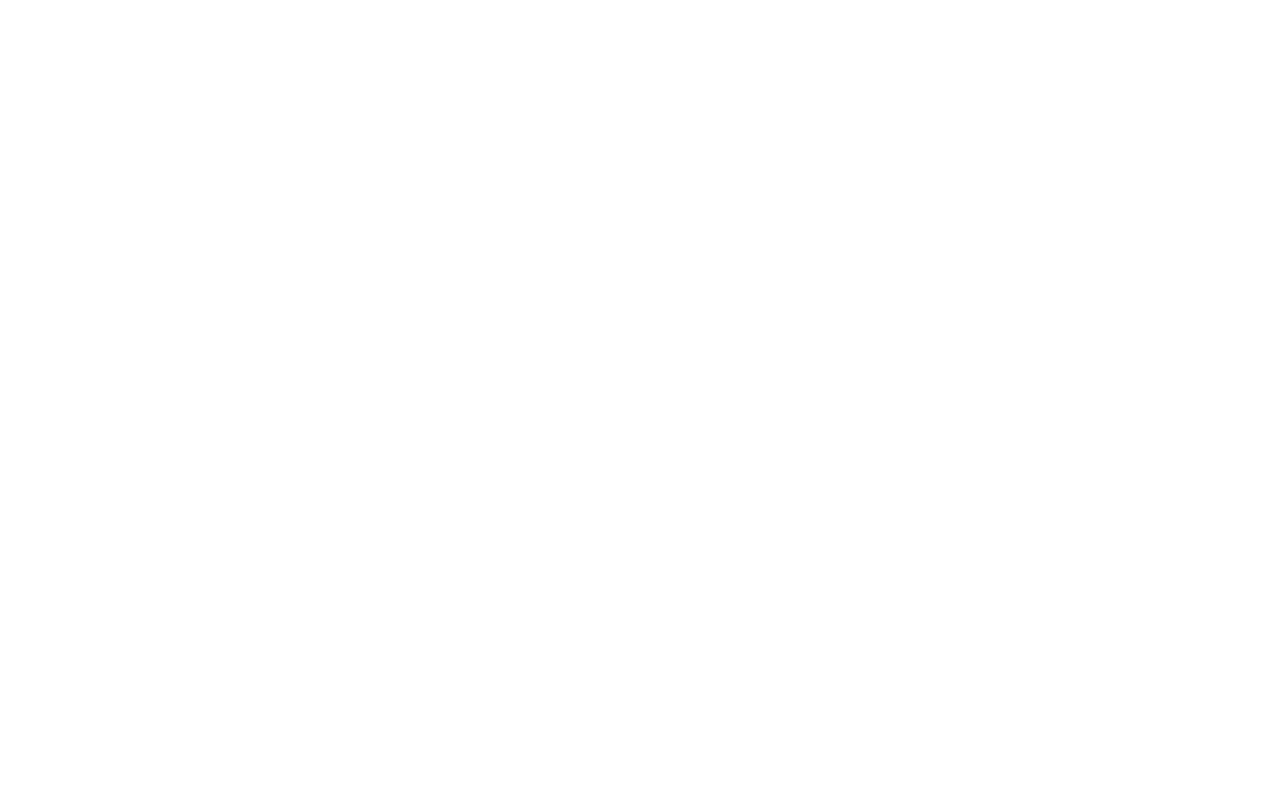
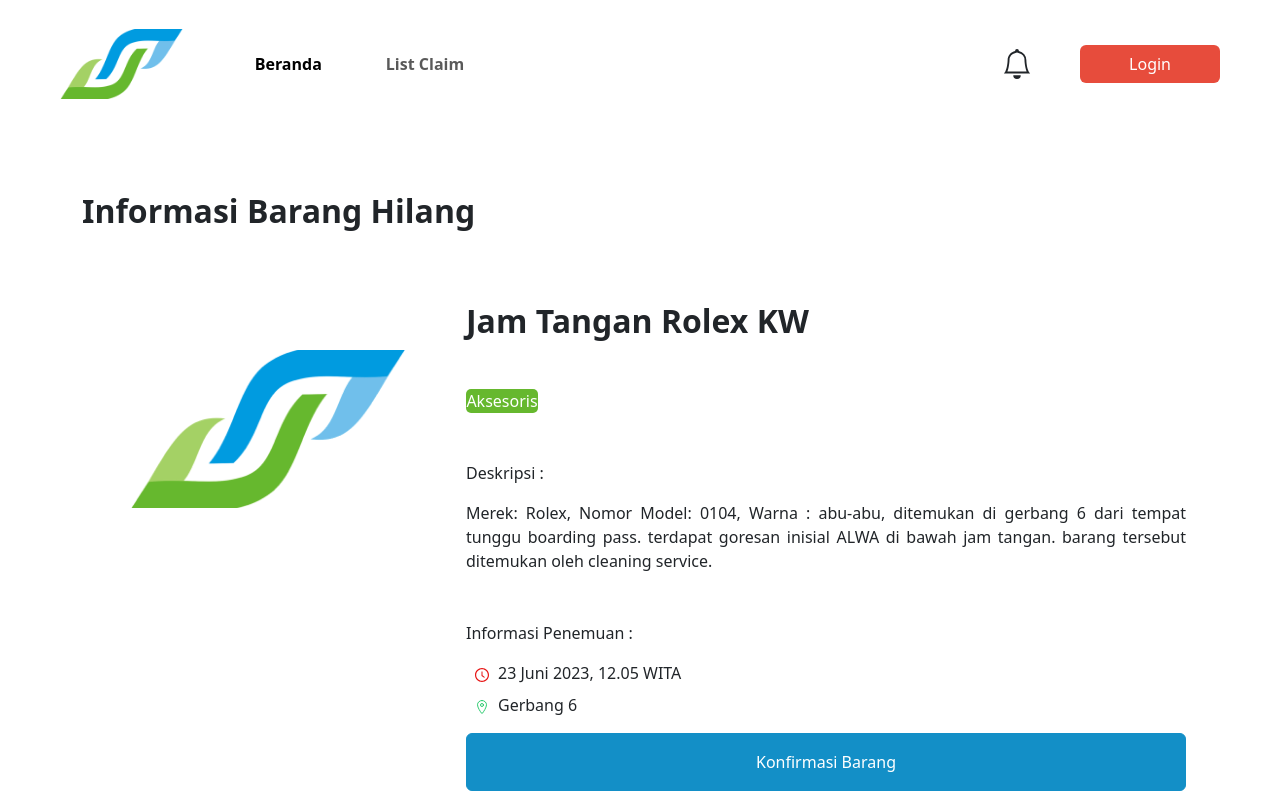
Before and after one commit to raihanrahman90/LostFoundAngkasaPura-FE, a React (Vite) app: page /DetailBarang in a window 1280 px wide. Before the commit this address had no page. Shown: the top 800 px of the page. Built offline with nearby package versions, Linux system fonts and the light colour scheme.

Commit message:
finished detail barang

```diff
--- a/src/App.jsx
+++ b/src/App.jsx
@@ -12,6 +12,7 @@
 // user
 import HomePage from "./Page/User/HomePage";
 import ListBarang from "./Page/User/List-Barang";
+import DetailBarang from "./Page/User/Detail_Barang";
 import { BrowserRouter, Route, Routes } from "react-router-dom";
 import './App.css'
 
@@ -38,7 +39,7 @@
     {/* user */}
               <Route path="/" element={<HomePage />} />
               <Route path="/ListBarang" element={<ListBarang />} />
-
+              <Route path="/DetailBarang" element={<DetailBarang />} />
 
             </Routes>
         </BrowserRouter>
--- a/src/Asset/user.css
+++ b/src/Asset/user.css
@@ -43,12 +43,12 @@
 }
 
 .card-category {
-    background-color: #40CB92;
+    background-color: #66B82E;
     color: #FFFFFF;
     border-radius: 5px;
     padding: 0 10 0 10;
     text-align: center;
-    width: 50%;
+
 }
 
 .listBarang{
@@ -63,3 +63,8 @@
     border: #138FC7 1px solid !important;
     color: #138FC7 !important;
 }
+
+.detail {
+    text-align: justify;
+    font-size: 16px;
+}
--- /dev/null
+++ b/src/Page/User/Detail_Barang.jsx
@@ -0,0 +1,65 @@
+import { useState } from "react";
+import Headers from './Headers';
+import Footer from "./Footer";
+import '../../Asset/user.css';
+import Logo from '../../Asset/logo.png';
+import "../../Asset/style.css";
+import {AiOutlineClockCircle} from 'react-icons/ai';
+import {IoLocationOutline} from 'react-icons/io5';
+import {
+    Form,
+    FormControl,
+    InputGroup,
+    Container,
+    Row,
+    Col,
+    Button
+  } from "react-bootstrap";
+
+export default function DetailBarang() {
+    return (
+        <div className="" style={{backgroundColor:"white"}}>
+            <Headers />
+
+            <div className="container pb-3 mt-3 py-5">
+                <h2 className="fw-bold">Informasi Barang Hilang</h2>
+            </div>
+
+            <div className="container my-5 pb-5">
+                <div className="row">
+                    <div className="col-md-4 p-5">
+                        <img src={Logo} alt="" className="img-fluid" />
+                    </div>
+                    <div className="col-md-8">
+                        <h2 className="fw-bold">Jam Tangan Rolex KW</h2>
+                        <p className="card-category my-5" style={{width:"10%"}}>Aksesoris</p>
+                        <p className="detail">Deskripsi :</p>
+                        <p className="detail my-2" >Merek: Rolex, Nomor Model: 0104, Warna : abu-abu, ditemukan di gerbang 6 dari tempat tunggu boarding pass. terdapat goresan inisial ALWA di bawah jam tangan. barang tersebut ditemukan oleh cleaning service. </p>
+                        <p className="detail mt-5" >Informasi Penemuan :</p>
+                        <div className="my-2">
+                            <span>
+                                <i className="mx-2">
+                                    <AiOutlineClockCircle className="" style={{color: "#E71414"}}/>
+                                </i>
+                                23 Juni 2023, 12.05 WITA
+                            </span>
+                        </div>
+                        <div className="mb-3">
+                            <span>
+                                <i className="mx-2">
+                                    <IoLocationOutline className="" style={{color: "#2ECC71"}}/>
+                                </i>
+                                Gerbang 6
+                            </span>
+                        </div>
+                        <a href="#" className="btn btn-primary w-100 text-white p-3">Konfirmasi Barang</a>
+                    </div>
+                </div>
+            </div>
+
+            <footer className="bg-dark mt-5">
+                <Footer />
+            </footer>
+        </div>
+    );
+}
--- a/src/Page/User/List-Barang.jsx
+++ b/src/Page/User/List-Barang.jsx
@@ -145,7 +145,7 @@
                                             <div className="col-md-6 card mx-3 my-3 rounded" style={{width: "17rem"}}>
                                                 <img src={item.img} className='p-5' alt="" />
                                                 <div className="card-body">
-                                                    <p className="card-category">{item.kategoti}</p>
+                                                    <p className="card-category" style={{width:"50%"}}>{item.kategoti}</p>
                                                     <h5 className="card-title">{item.namaBarang}</h5>
                                                     <p className="card-text">{item.keterangan}</p>
                                                     <a href="#" className="btn btn-primary w-100 text-white fw-bold">Klaim Barang</a>
```
